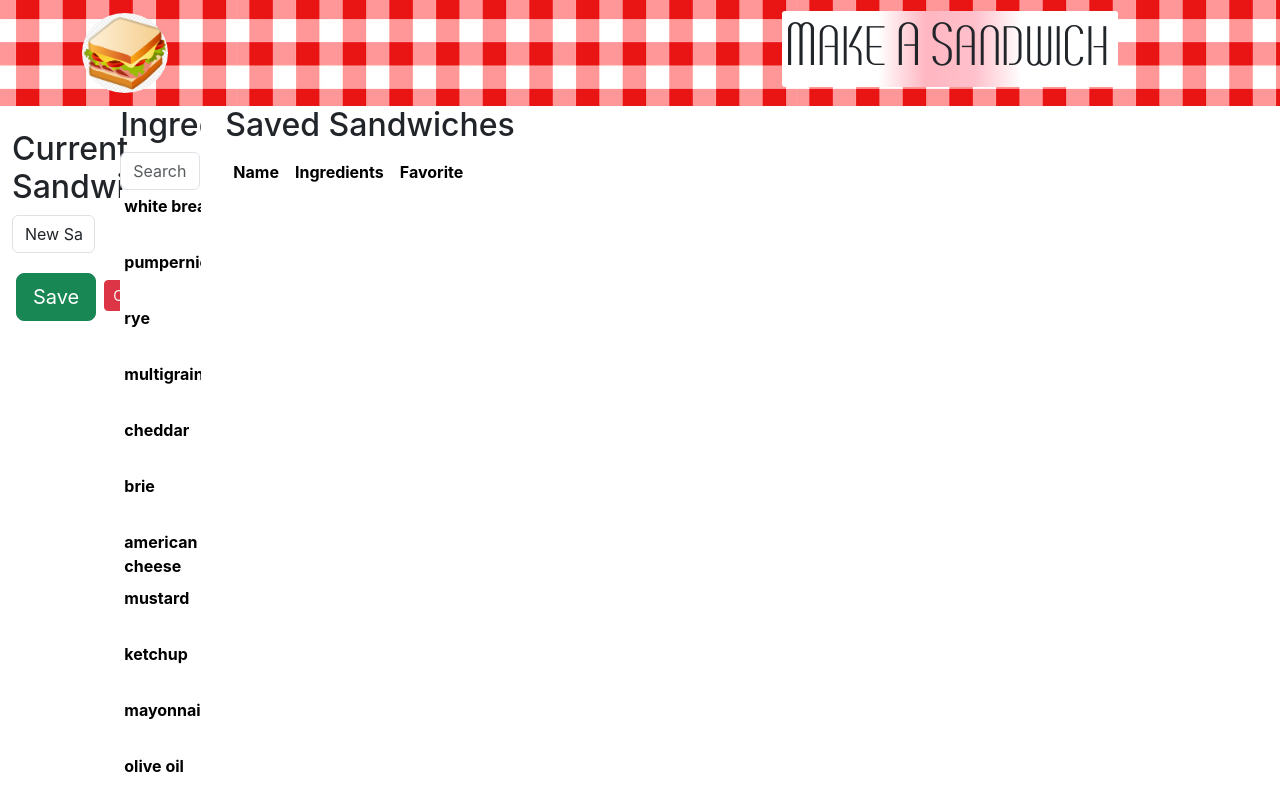
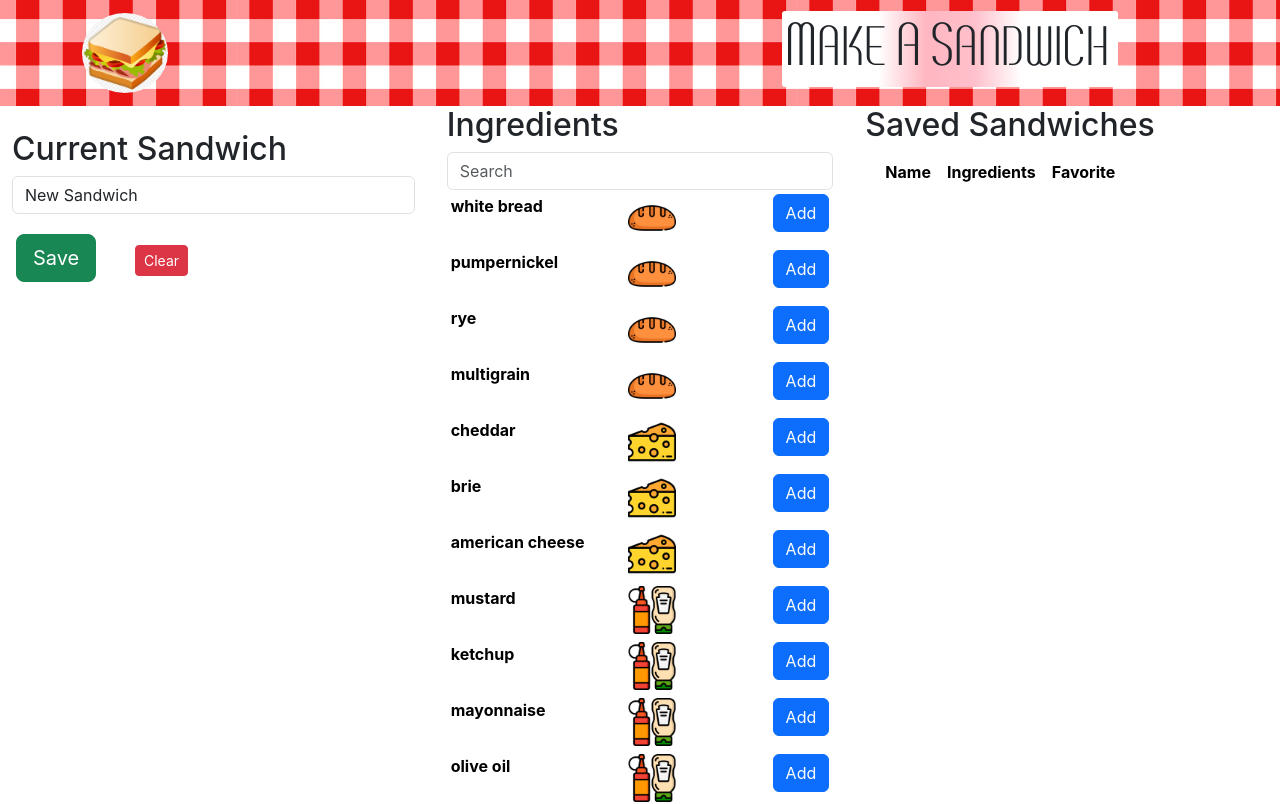
Before and after one commit to mat-lundin/makeasandwich, a React (Create React App) app: page / in a window 1280 px wide. Shown: the top 804 px of the page. Built offline with nearby package versions, Linux system fonts and the light colour scheme.

Commit message:
eliminate side scrolling on most small devices

```diff
--- a/src/components/Home.js
+++ b/src/components/Home.js
@@ -274,7 +274,7 @@ function Home() {
     return (
         <Container fluid>
             <Row>
-                <Col sm={1}>
+                <Col sm={1} md={4} lg={4}>
                     <CurrentSandwich
                         sandwich={sandwich}
                         setSandwich={setSandwich}
@@ -288,14 +288,14 @@ function Home() {
                         replaceSaved={onReplaceSaved}
                     />
                 </Col>
-                <Col sm={1}>
+                <Col sm={1} md={4} lg={4}>
                     <Ingredients
                         ingredients={ingredientList}
                         sandwich={sandwich}
                         add={onAdd}
                     />
                 </Col>
-                <Col sm={3}>
+                <Col sm={3} md={4} lg={4}>
                     <Saved
                         saved={saved}
                         setSaved={setSaved}
--- a/src/components/Saved.js
+++ b/src/components/Saved.js
@@ -1,6 +1,9 @@
 import React, {useEffect} from 'react';
 import Table from 'react-bootstrap/Table';
 import Button from 'react-bootstrap/Button';
+import Container from 'react-bootstrap/Container';
+import Row from 'react-bootstrap/Row';
+import Col from 'react-bootstrap/Col';
 
 const Saved = (props) => {
 // update local storage whenever the component renders
@@ -31,6 +34,9 @@ useEffect(()=>{
     return (
         <main className='saved'>
             <h2>Saved Sandwiches</h2>
+            <Container>
+                <Row>
+                <Col sm={.5}>
             <Table striped borderless hover className='savedTable'>
                 <thead>
                     <tr>
@@ -47,13 +53,15 @@ useEffect(()=>{
                         <td>{item.name}</td>
                         <td>{item.ingredients.map((id, index)=>{return(<div className='savedIng' key={index}> {props.displayIngName(id)}<img className='ingIcon' src={props.displayIngIcon(id)} alt="ingredient icon"></img></div>)})}</td>
                         <td className='starred' onClick={()=>toggleStar(index)}>{item.starred && <img className='starImg' alt="star for favorite" src={process.env.PUBLIC_URL+'/images/ingredients/star.png'}></img>}</td>
-                        <td><Button variant='info' onClick={()=>loadSandwich(item)}>Load</Button></td>
-                        <td><Button variant='danger' onClick={()=>props.removeFromSaved(item)}>Remove</Button></td>
+                        <td><Button variant='info' onClick={()=>loadSandwich(item)}>Load</Button><Button variant='danger' onClick={()=>props.removeFromSaved(item)}>Remove</Button></td>
                     </tr>)
 })}
                 </tbody>
 
             </Table>
+            </Col>
+            </Row>
+            </Container>
         </main>
     )
 }
```
